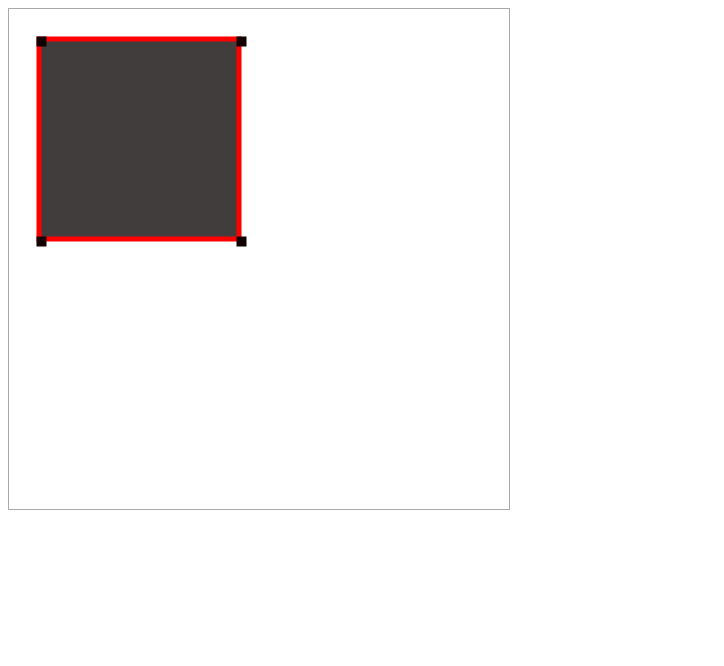
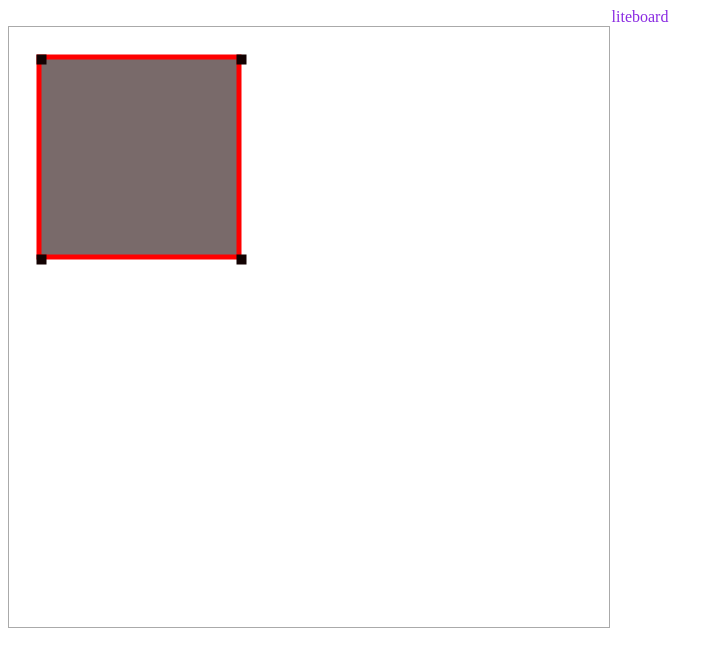
Before and after one commit to AleXOtOX/rectangleFrontend, an Angular app: page / in a window 1280 px wide. Shown: the top 666 px of the page, without its empty margins (0-724 px from the left). Built offline with nearby package versions, Linux system fonts and the light colour scheme.

Commit message:
Add: Sample toolbar

```diff
--- a/package.json
+++ b/package.json
@@ -15,6 +15,7 @@
     "@angular/compiler": "^17.3.0",
     "@angular/core": "^17.3.0",
     "@angular/forms": "^17.3.0",
+    "@angular/material": "^17.3.3",
     "@angular/platform-browser": "^17.3.0",
     "@angular/platform-browser-dynamic": "^17.3.0",
     "@angular/router": "^17.3.0",
--- a/src/app/app.component.html
+++ b/src/app/app.component.html
@@ -8,5 +8,5 @@
 <!-- * * * * * * * * * * End of Placeholder  * * * * * * * * * * * * -->
 <!-- * * * * * * * * * * * * * * * * * * * * * * * * * * * * * * * * -->
 
-
+<app-toolbar></app-toolbar>
 <router-outlet />
--- a/src/app/app.component.ts
+++ b/src/app/app.component.ts
@@ -1,10 +1,11 @@
 import { Component } from '@angular/core';
 import { RouterOutlet } from '@angular/router';
+import { ToolbarComponent } from './toolbar/toolbar.component';
 
 @Component({
   selector: 'app-root',
   standalone: true,
-  imports: [RouterOutlet],
+  imports: [RouterOutlet,ToolbarComponent],
   templateUrl: './app.component.html',
   styleUrl: './app.component.css'
 })
--- a/src/app/flexrect/flexrect.component.css
+++ b/src/app/flexrect/flexrect.component.css
@@ -1,5 +1,5 @@
 .rectangle {
-    fill:rgb(65, 61, 61);
+    fill:rgb(121, 106, 106);
     stroke: red;
     stroke-width: 5px;
 }
--- a/src/app/flexrect/flexrect.component.html
+++ b/src/app/flexrect/flexrect.component.html
@@ -1,8 +1,7 @@
 
 <svg
-  width="500"
-  height="500"
-  xmlns="http://www.w3.org/2000/svg"
+  width="600"
+  height="600"
   (mousemove)="onMouseMove($event)"
   (mouseup)="onMouseUp()">
   <g>
--- /dev/null
+++ b/src/app/toolbar/toolbar.component.css
@@ -0,0 +1,7 @@
+.toolbar{
+    color:blueviolet;
+}
+
+.spacer{
+    flex: 1 1 auto;
+}
--- /dev/null
+++ b/src/app/toolbar/toolbar.component.html
@@ -0,0 +1,4 @@
+<mat-toolbar class="toolbar">
+    <span class="spacer"></span>
+    <span class="spacer">liteboard</span>
+  </mat-toolbar>
```
Also changed, not shown: src/app/toolbar/toolbar.component.ts (added, +13 -0 lines), 2 other files (tests, documents, lock files or other folders).
